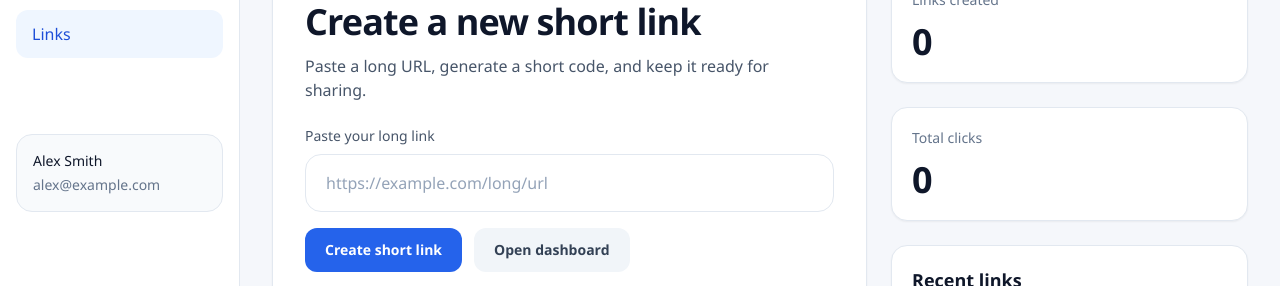
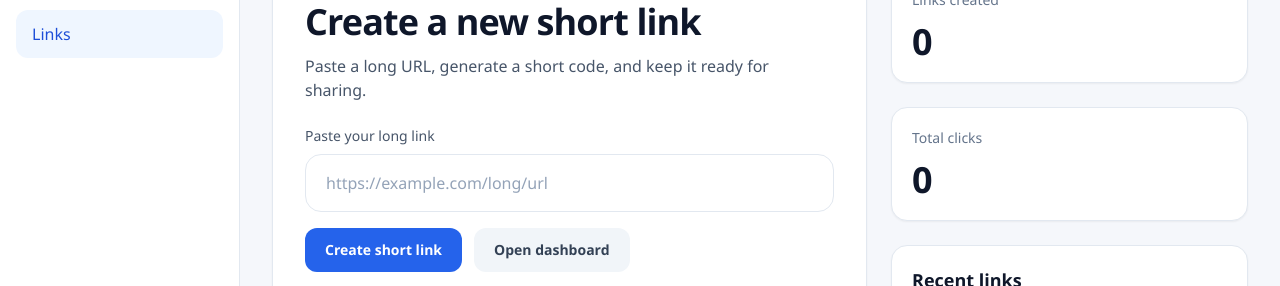
Before and after one commit to abhijeetkakade1234/Blink-web, a React (Vite) app: page / in a window 1280 px wide. Shown: the part 150-436 px from the top of the page. Built offline with nearby package versions, Linux system fonts and the light colour scheme; no server answers.

Commit message:
Remove placeholder sidebar profile

```diff
--- a/src/components/AppShell.jsx
+++ b/src/components/AppShell.jsx
@@ -39,13 +39,6 @@ export default function AppShell({ children }) {
               ))}
             </div>
           </nav>
-
-          <div className="hidden px-4 pb-6 pt-16 lg:block">
-            <div className="rounded-2xl border border-slate-200 bg-slate-50 px-4 py-4">
-              <div className="text-sm font-medium text-slate-900">Alex Smith</div>
-              <div className="mt-1 text-sm text-slate-500">alex@example.com</div>
-            </div>
-          </div>
         </aside>
 
         <div className="min-w-0">
```
